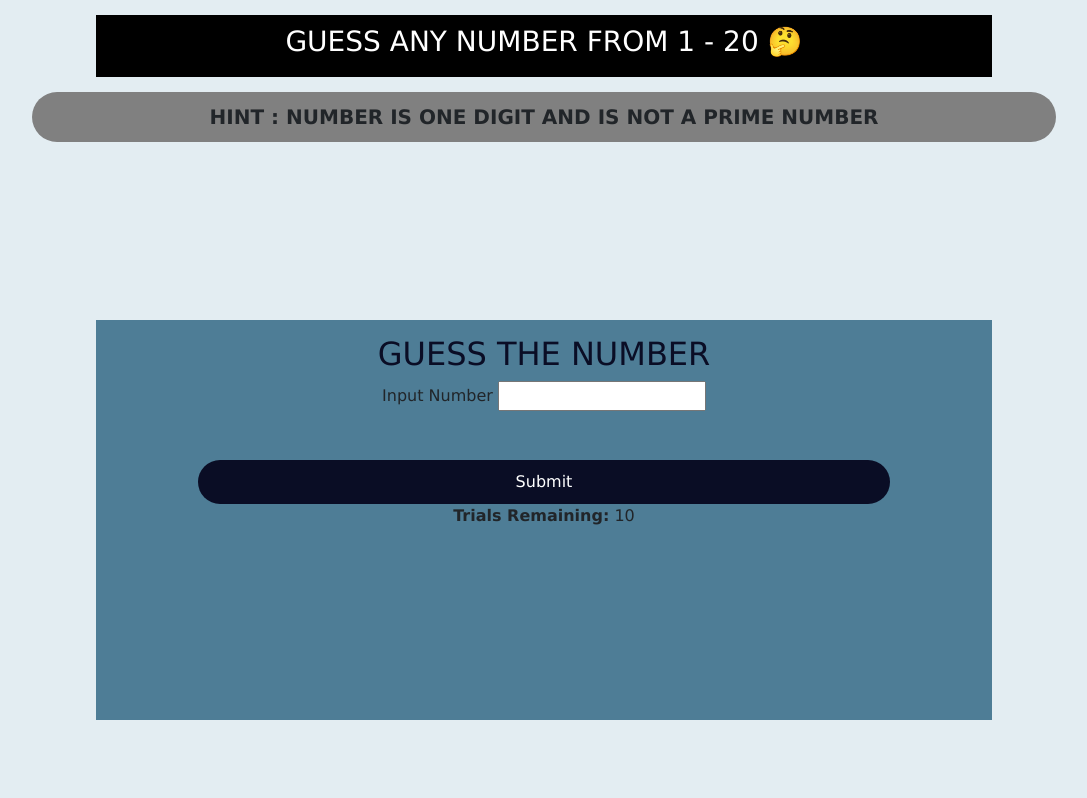
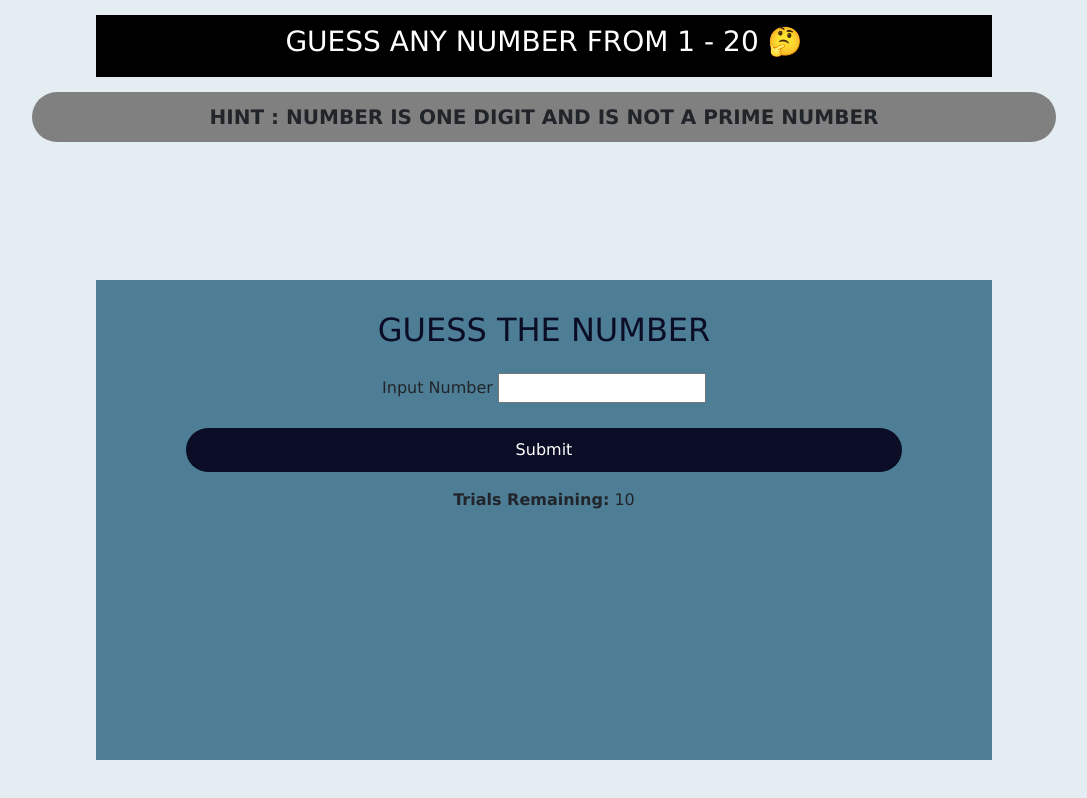
Before and after one commit to Akalazu/guessGame, a plain HTML site: page index.html in a window 1280 px wide. Shown: the whole page, without its empty margins (96-1183 px from the left). Drawn offline with nearby package versions, Linux system fonts and the light colour scheme.

Commit message:
main-content height fixed

```diff
--- a/index.html
+++ b/index.html
@@ -29,8 +29,8 @@
     .main-content {
       background-color: #4e7d96;
       /* height: calc(100vh - 300px); */
-      height: 50%;
-      padding: 15px;
+      padding-top: 15px;
+      height: 60%;
       width: 70%;
       position: absolute;
       top: 65%;
@@ -55,7 +55,7 @@
       font-size: 10px;
       width: 80%;
       height: 50px;
-      margin: 10px auto;
+      margin: 10px auto 5px auto;
       padding: 10px;
       font-weight: bolder;
       background-color: grey;
@@ -125,7 +125,7 @@
 
     <div class="main-content">
       <div class="inner-content">
-        <h2>Guess the number</h2>
+        <h2 class="py-3">Guess the number</h2>
         <form>
           <label for="num-input">Input Number</label>
           <input type="number" name="num-input" id="num-input" />
@@ -136,7 +136,6 @@
                 <option value="NECO">NECO</option>
                 <option value="PUTME">PUTME</option>
             </select> -->
-          <br />
           <button class="submit-btn">Submit</button>
           <div class="other-content">
             <div class="score-reading">
@@ -144,7 +143,7 @@
                 <label> <strong>Highscore:</strong> </label>
                 <span class="high-score">32</span>
               </div> -->
-              <div class="time-remain">
+              <div class="time-remain pt-3">
                 <label> <strong>Trials Remaining:</strong> </label>
                 <span class="life-remaining">10</span>
               </div>
```
